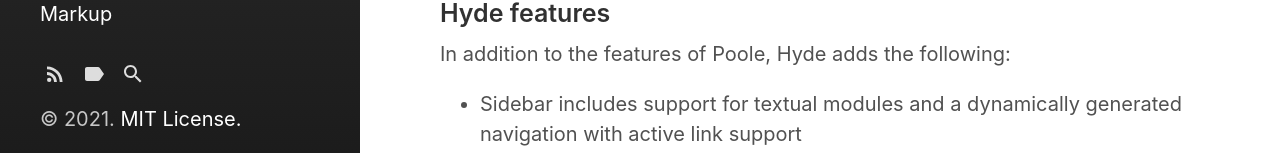
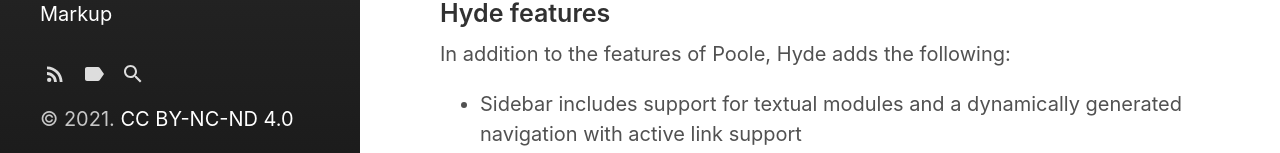
Before and after one commit to TaibunThongsin/TaibunThongsin, a Jekyll site: the page built from index.html, in a window 1280 px wide and 900 px high, scrolled down 577 px. Shown: the part 726-879 px from the top of the window. Built offline with Jekyll 4.4.1, drawn with Linux system fonts in a browser that asks for light colours; the list of posts is cut into pages by our own code.

Commit message:
Update copyright.html

```diff
--- a/_includes/copyright.html
+++ b/_includes/copyright.html
@@ -1,4 +1,4 @@
 <p>
   &copy; {{ site.time | date: '%Y' }}.
-  <a href="{{ "/LICENSE.md" | relative_url }}">MIT License.</a>
+  <a href="{{ "/LICENSE.md" | relative_url }}">CC BY-NC-ND 4.0</a>
 </p>
```
